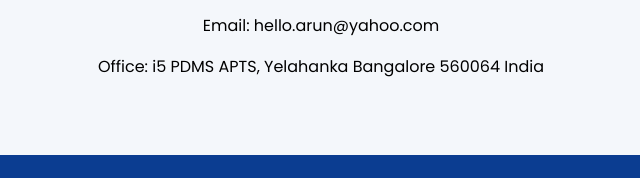
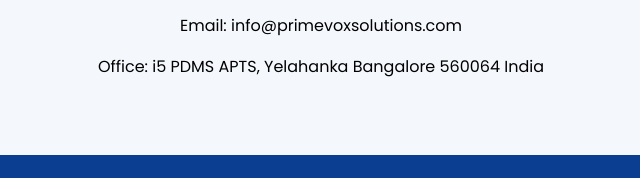
Before and after one commit to primevoxsolutions/primevoxsolutions, a plain HTML site: page index.html in a window 1280 px wide. Shown: the part 2032-2210 px from the top of the page, 319-959 px from the left. Drawn offline with Linux system fonts and the light colour scheme.

Commit message:
Update index.html

```diff
--- a/index.html
+++ b/index.html
@@ -96,7 +96,7 @@
 
 </form>
 
-<p>Email: hello.arun@yahoo.com</p>
+<p>Email: info@primevoxsolutions.com</p>
 
 <p>
 Office: i5 PDMS APTS, Yelahanka Bangalore 560064 India
```
